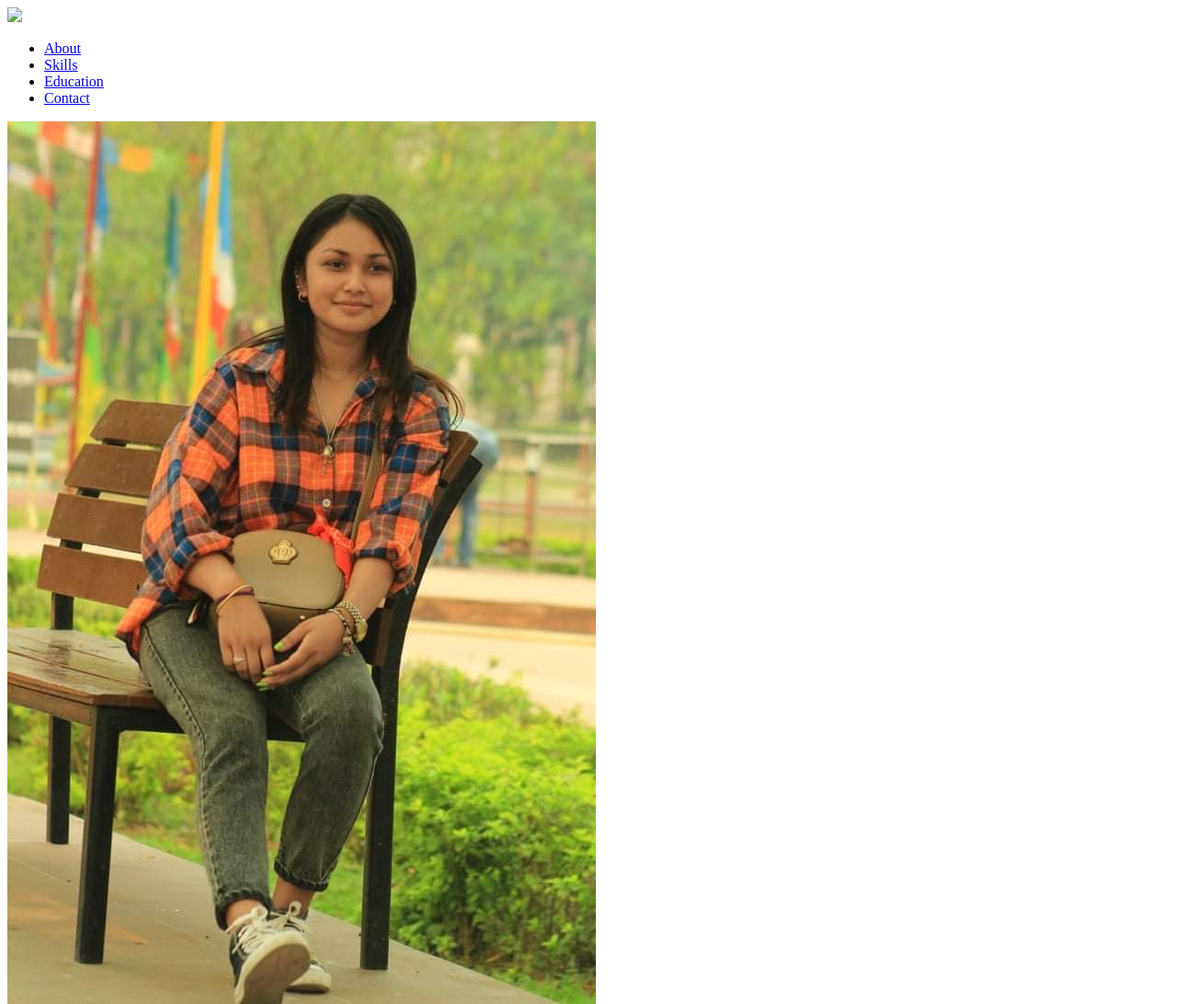
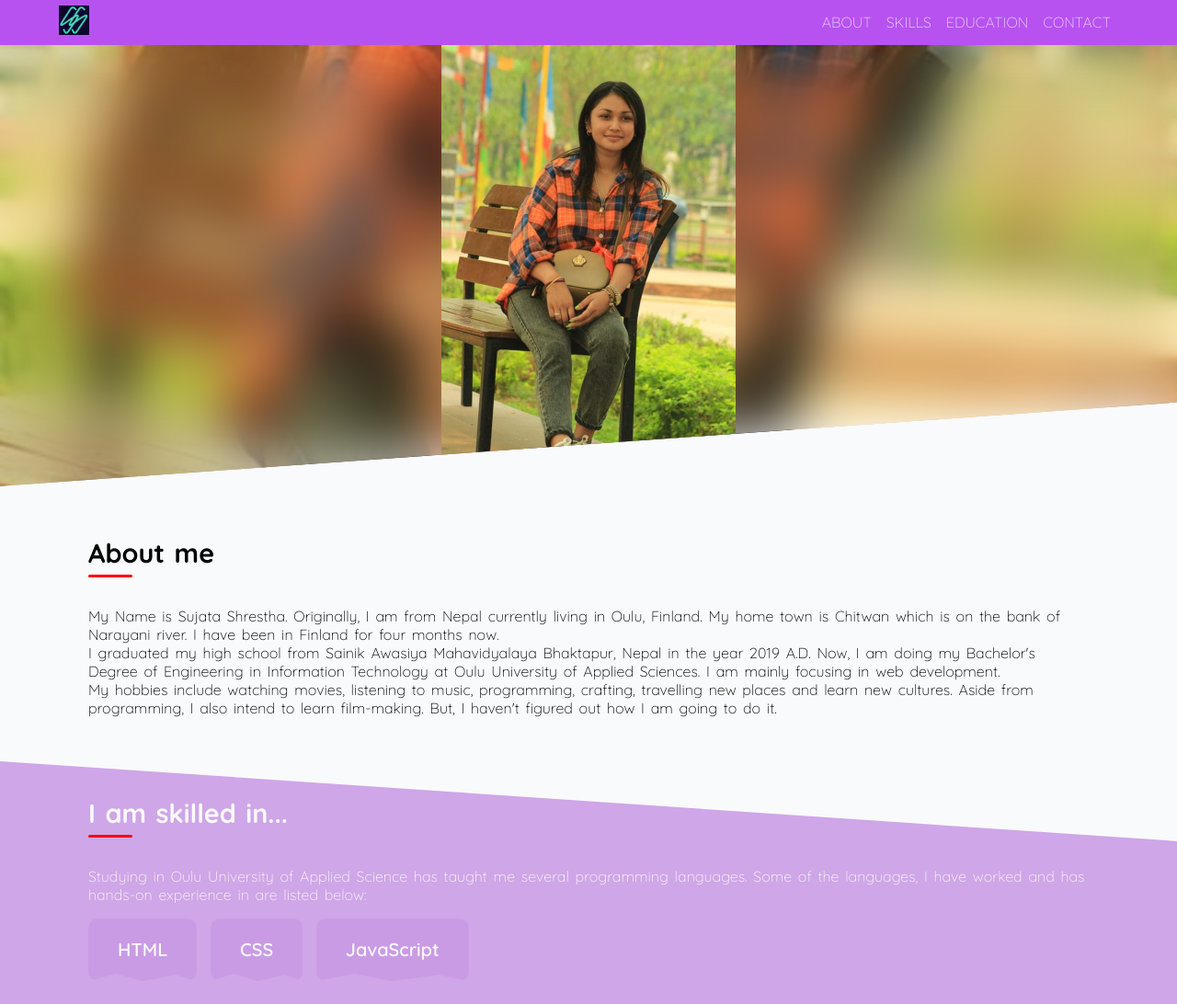
Before and after one commit to sujata054/Html-and-CSS, a plain HTML site: page index.html in a window 1280 px wide. Shown: the top 1092 px of the page at 92% size. Drawn offline with Linux system fonts and the light colour scheme; the site is published under a folder, as on GitHub Pages, so addresses that start at the root find nothing.

Commit message:
HTML and CSS final assignment

```diff
--- a/index.html
+++ b/index.html
@@ -17,7 +17,7 @@
 			crossorigin="anonymous"
 			referrerpolicy="no-referrer"
 		/>
-		<link rel="stylesheet" href="/styles/main.css" />
+		<link rel="stylesheet" href="styles/main.css" />
 
 		<title>Sujata Shrestha</title>
 	</head>
@@ -25,8 +25,8 @@
 		<header>
 			<nav>
 				<div id="logo">
-					<a href="/">
-						<img src="/images/logo.jpg" />
+					<a href="/" title="Go to Homepage">
+						<img src="images/logo.jpg" />
 					</a>
 				</div>
 
@@ -217,6 +217,6 @@
 			</div>
 		</footer>
 
-		<script src="/scripts/main.js"></script>
+		<script src="scripts/main.js"></script>
 	</body>
 </html>
--- a/styles/main.css
+++ b/styles/main.css
@@ -104,7 +104,7 @@ section .section-detail {
 /* image */
 #image {
 	clip-path: polygon(0 0, 100% 0%, 100% 81%, 0 100%);
-	background-image: url('/images/sujata.JPG');
+	background-image: url('../images/sujata.JPG');
 	background-repeat: no-repeat;
 	background-size: cover;
 	background-position: center;
```
Also changed, not shown: 1 other file.
